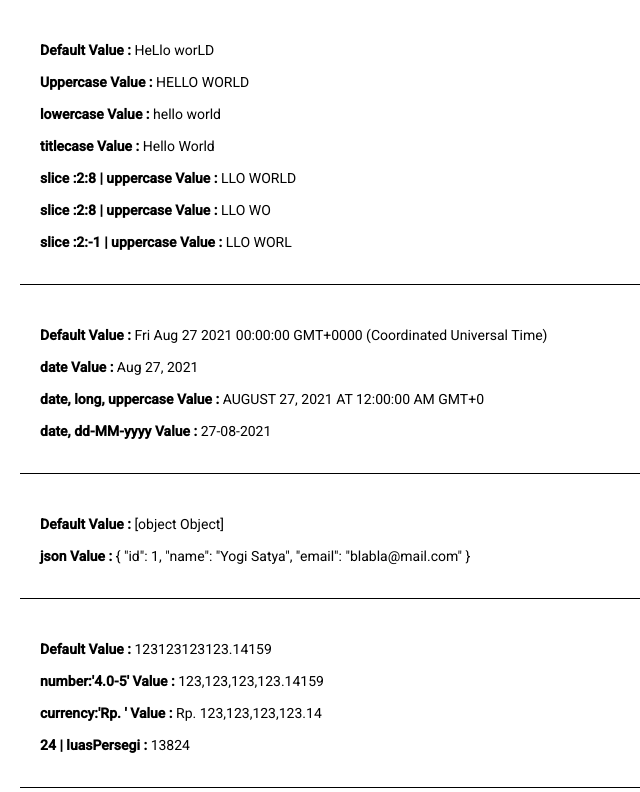
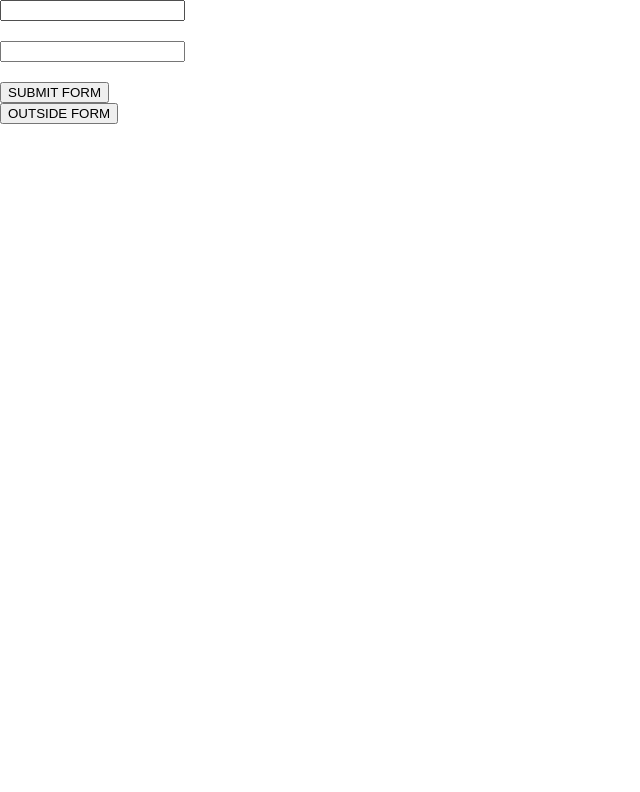
Before and after one commit to yogisatya2705/Belajar-Angular, an Angular app: page / in a window 1280 px wide. Shown: the top 792 px of the page, without its empty margins (0-640 px from the left). Built offline with nearby package versions, Linux system fonts and the light colour scheme.

Commit message:
FORM EXAMPLE

```diff
--- a/src/app/app.component.html
+++ b/src/app/app.component.html
@@ -3,4 +3,5 @@
 <!-- <app-todo-apps-form-control></app-todo-apps-form-control> -->
 <!-- <app-parent-child></app-parent-child> -->
 <!-- <app-two-way-binding></app-two-way-binding> -->
-<app-pipe-example></app-pipe-example>
+<!-- <app-pipe-example></app-pipe-example> -->
+<app-form-example></app-form-example>
--- a/src/app/app.module.ts
+++ b/src/app/app.module.ts
@@ -9,6 +9,7 @@ import { TodoAppsFormControlModule } from './module/todo-apps-form-control/todo-
 import { ParentChildModule } from './module/parent-child/parent-child.module';
 import { TwoWayBindingModule } from './module/two-way-binding/two-way-binding.module';
 import { PipeExampleModule } from './module/pipe-example/pipe-example.module';
+import { FormExampleModule } from './module/form-example/form-example.module';
 
 @NgModule({
   declarations: [
@@ -23,6 +24,7 @@ import { PipeExampleModule } from './module/pipe-example/pipe-example.module';
     ParentChildModule,
     TwoWayBindingModule,
     PipeExampleModule,
+    FormExampleModule
   ],
   providers: [],
   bootstrap: [AppComponent]
--- /dev/null
+++ b/src/app/module/form-example/form-example.component.html
@@ -0,0 +1,8 @@
+<form #exampleForm="ngForm" (ngSubmit)="submitExampleForm(exampleForm.value)">
+  <input ngModel type="text" name="username"><br><br>
+  <input ngModel type="email" name="email"><br><br>
+
+  <button type="submit">SUBMIT FORM</button>
+</form>
+
+<button (click)="submitExampleForm(exampleForm.value)">OUTSIDE FORM</button>
--- /dev/null
+++ b/src/app/module/form-example/form-example.component.ts
@@ -0,0 +1,18 @@
+import { Component, OnInit } from '@angular/core';
+
+@Component({
+  selector: 'app-form-example',
+  templateUrl: './form-example.component.html',
+  styleUrls: ['./form-example.component.css']
+})
+export class FormExampleComponent implements OnInit {
+
+  constructor() { }
+
+  ngOnInit(): void {
+  }
+
+  submitExampleForm(item: any) {
+    console.log(item)
+  }
+}
--- /dev/null
+++ b/src/app/module/form-example/form-example.module.ts
@@ -0,0 +1,17 @@
+import { NgModule } from '@angular/core';
+import { CommonModule } from '@angular/common';
+import { FormExampleComponent } from './form-example.component';
+import { FormsModule } from '@angular/forms';
+
+
+
+@NgModule({
+  declarations: [
+    FormExampleComponent
+  ],
+  imports: [
+    CommonModule,
+    FormsModule
+  ], exports: [FormExampleComponent]
+})
+export class FormExampleModule { }
```
Also changed, not shown: src/app/module/form-example/form-example.component.css (added), 1 other file (tests, documents, lock files or other folders).
